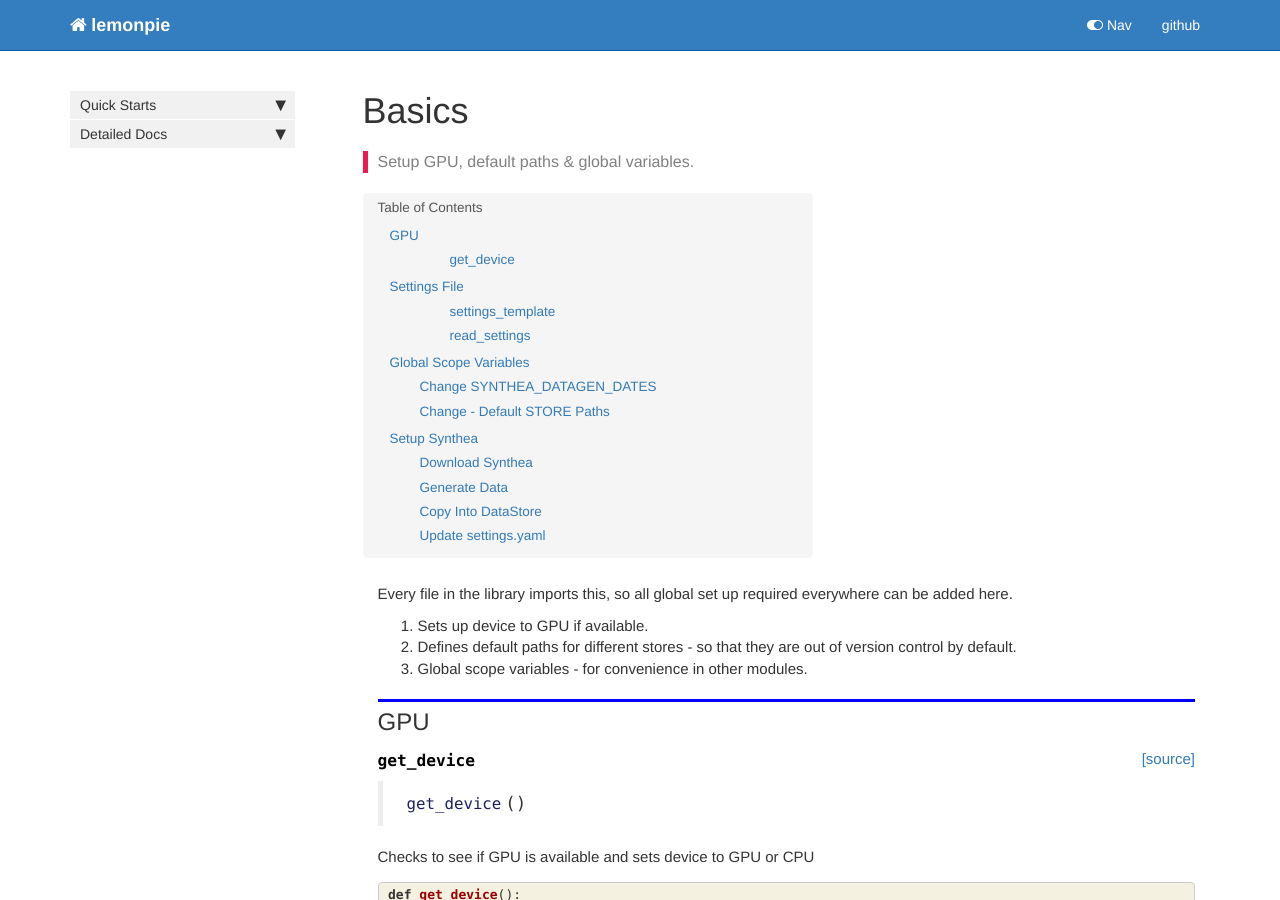
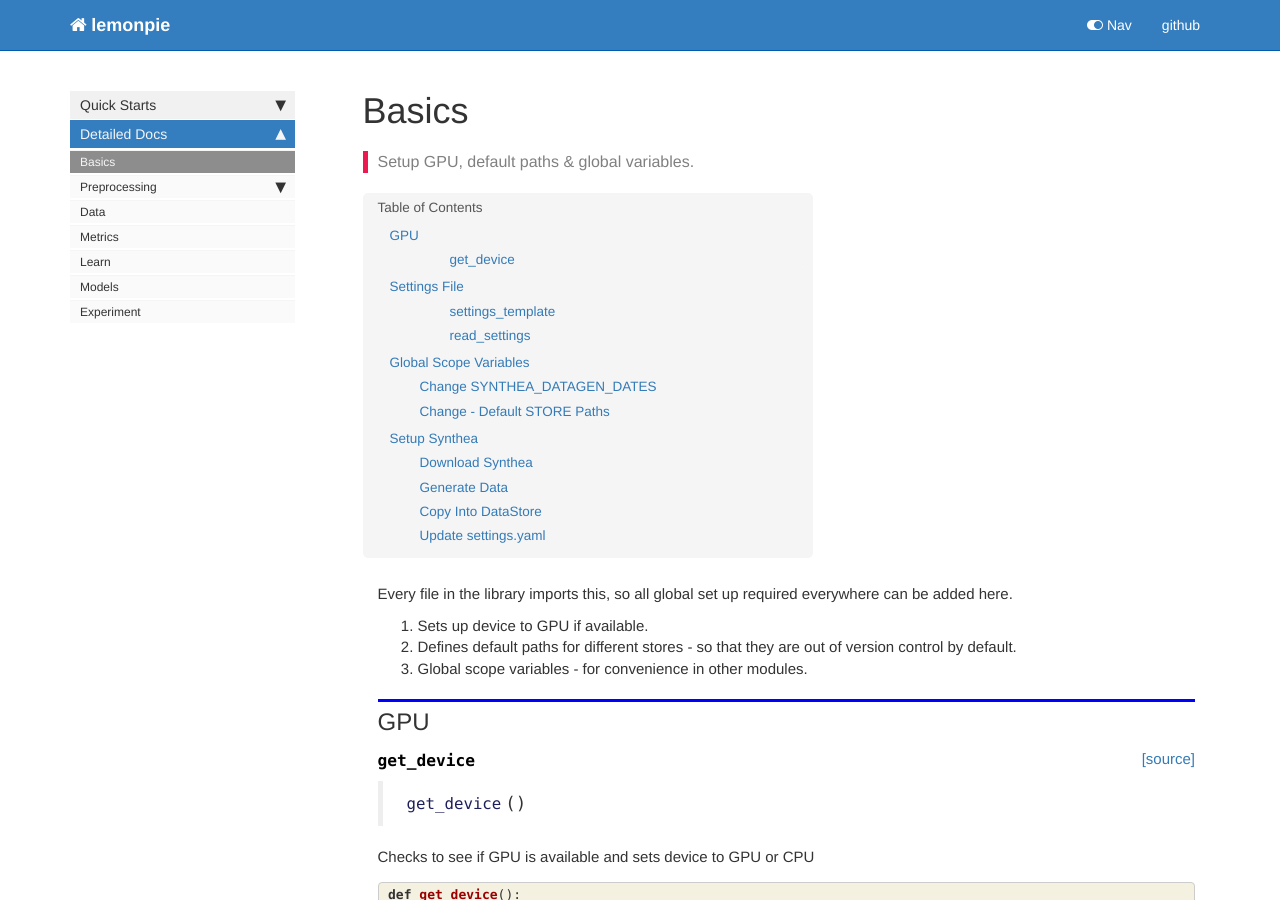
Before and after one commit to corazonlabs/lemonpie, a Jekyll site: the page built from docs/basics.html, in a window 1280 px wide and 900 px high. Built offline with Jekyll 4.4.1, drawn with Linux system fonts in a browser that asks for light colours; nearby versions of some CDN libraries; comment, search, counter and statistics services are not loaded.

Commit message:
changed setup to basics in docs

```diff
--- a/docs/_data/sidebars/home_sidebar.yml
+++ b/docs/_data/sidebars/home_sidebar.yml
@@ -19,8 +19,8 @@
     title: Quick Starts
   - folderitems:
     - output: web,pdf
-      title: Setup
-      url: /setup
+      title: Basics
+      url: /basics
       subfolders:
       - output: web
         subfolderitems:
--- a/docs/sidebar.json
+++ b/docs/sidebar.json
@@ -5,7 +5,7 @@
     "Running Experiments": "/running_exps"
   },
   "Detailed Docs":{
-    "Setup": "/setup",
+    "Basics": "/basics",
     "":{
       "Preprocessing":{
         "Clean": "/preprocessing_clean",
```
